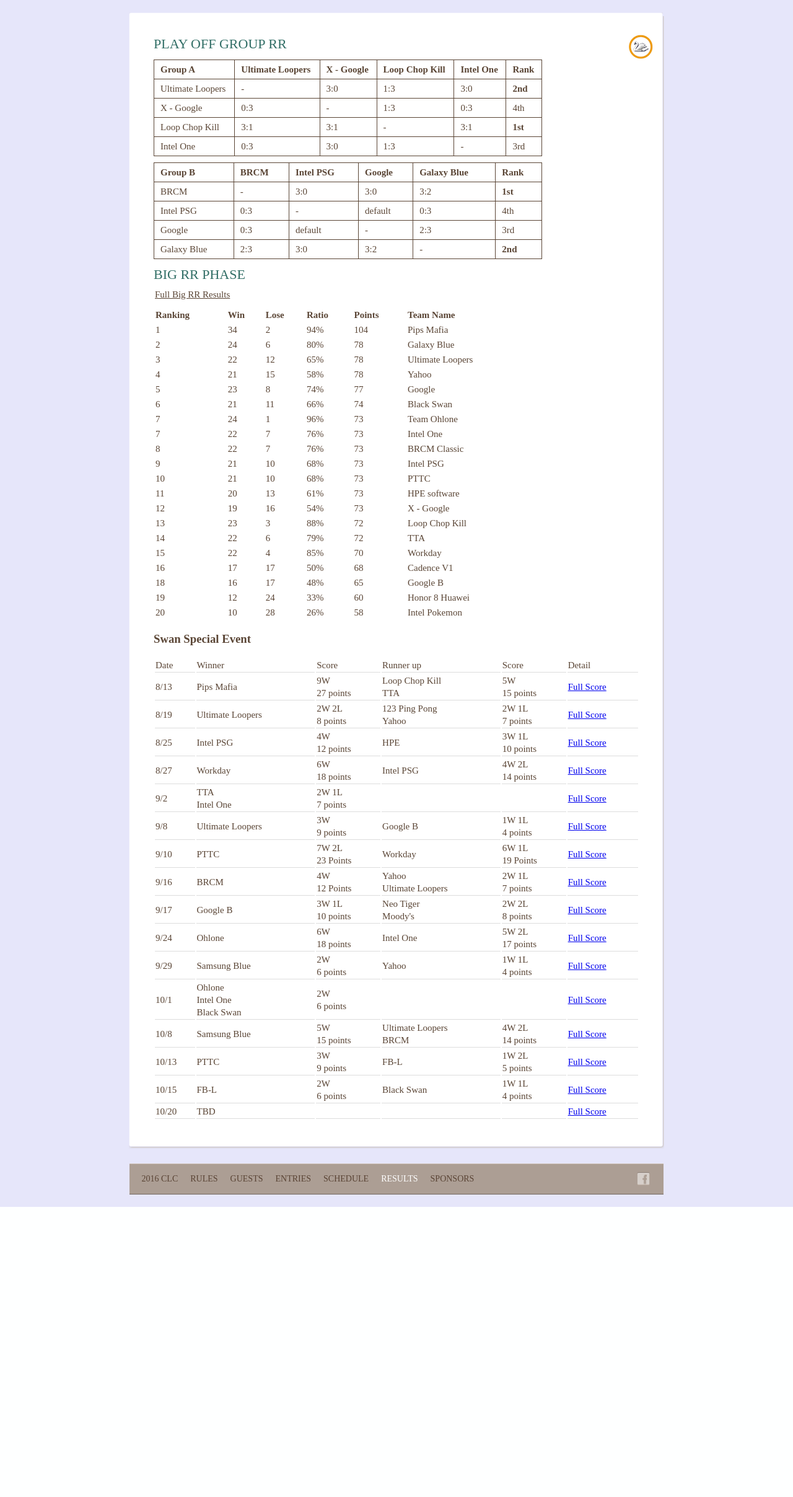
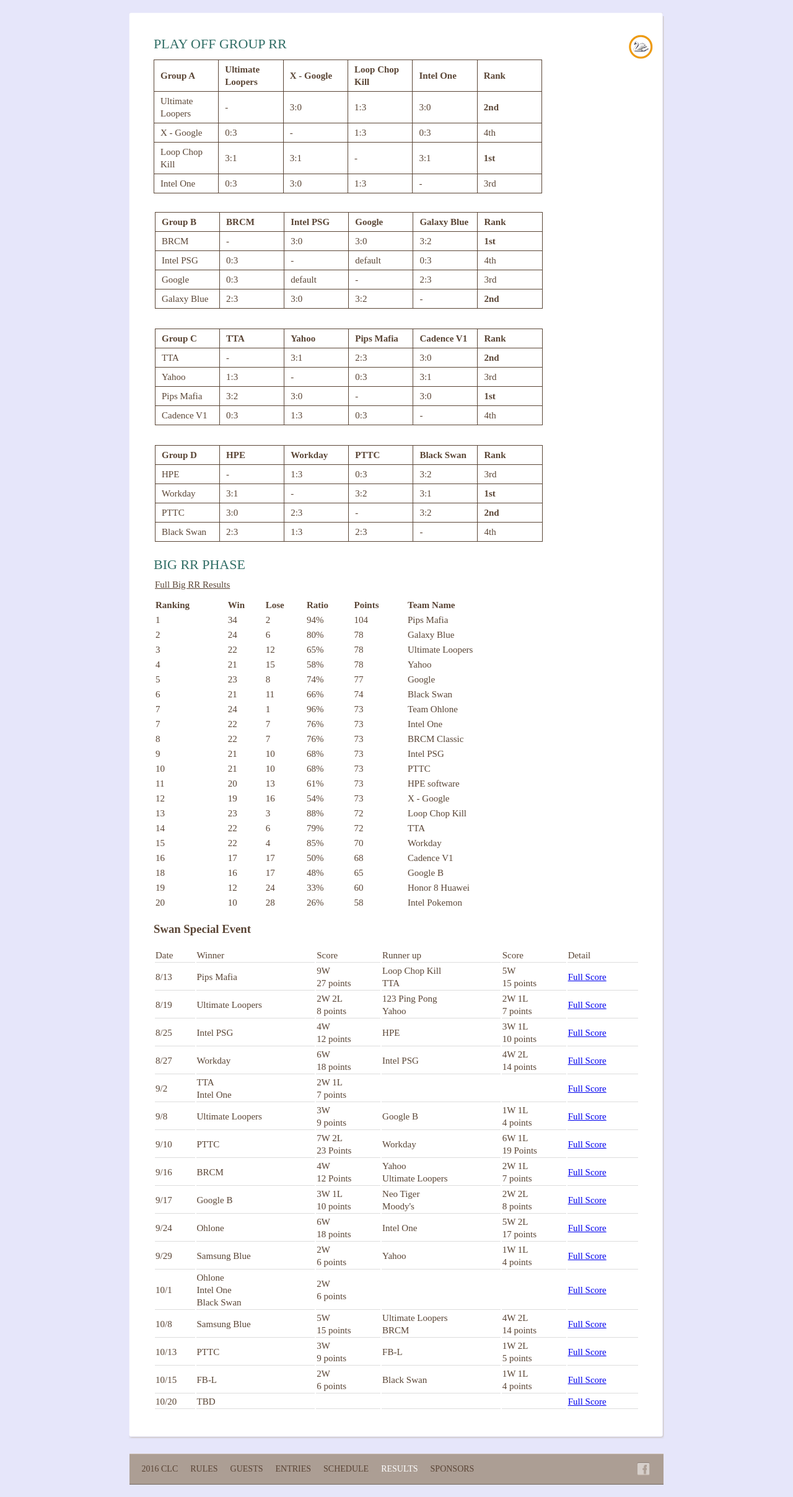
Before and after one commit to ppc-web/ppcweb, a PHP site: page /swan/2016clc/results.html in a window 1280 px wide. Shown: the part 71-2486 px from the top of the page at 62% size. Before the commit the page ends 2018 px from the top, so only its background shows below. Run offline with PHP 8.4, Linux system fonts and the light colour scheme.

Commit message:
update clc schedule and results.

```diff
--- a/web/swan/2016clc/results.html
+++ b/web/swan/2016clc/results.html
@@ -31,7 +31,7 @@
 							</div>
 
 							<h2> Play Off Group RR </h2>
-							<table class="match-table" width="80%">
+							<table class="match-table same-width" width="80%">
 								<tr>
 									<th>Group A</th>
 									<th>Ultimate Loopers</th>
@@ -73,8 +73,8 @@
 									<td>3rd</td>
 								</tr>
 							</table>
-
-							<table class="match-table" width="80%">
+							<p/>
+							<table class="match-table same-width" width="80%">
 								<tr>
 									<th>Group B</th>
 									<th>BRCM</th>
@@ -114,6 +114,94 @@
 									<td>3:2</td>
 									<td> - </td>
 									<td><B>2nd</B></td>
+								</tr>
+							</table>
+							<p/>
+
+							<table class="match-table same-width" width="80%">
+								<tr>
+									<th>Group C</th>
+									<th>TTA</th>
+									<th>Yahoo</th>
+									<th>Pips Mafia</th>
+									<th>Cadence V1</th>
+									<th>Rank</th>
+								</tr>
+								<tr>
+									<td>TTA</td>
+									<td>-</td>
+									<td>3:1</td>
+									<td>2:3</td>
+									<td>3:0</td>
+									<td><b>2nd</b></td>
+								</tr>
+								<tr>
+									<td>Yahoo</td>
+									<td>1:3</td>
+									<td>-</td>
+									<td>0:3</td>
+									<td>3:1</td>
+									<td>3rd</td>
+								</tr>
+								<tr>
+									<td>Pips Mafia</td>
+									<td>3:2</td>
+									<td>3:0</td>
+									<td>-</td>
+									<td>3:0</td>
+									<td><b>1st</b></td>
+								</tr>
+								<tr>
+									<td>Cadence V1</td>
+									<td>0:3</td>
+									<td>1:3</td>
+									<td>0:3</td>
+									<td> - </td>
+									<td>4th</td>
+								</tr>
+							</table>
+							<p/>
+
+							<table class="match-table same-width" width="80%">
+								<tr>
+									<th>Group D</th>
+									<th>HPE</th>
+									<th>Workday</th>
+									<th>PTTC</th>
+									<th>Black Swan</th>
+									<th>Rank</th>
+								</tr>
+								<tr>
+									<td>HPE</td>
+									<td>-</td>
+									<td>1:3</td>
+									<td>0:3</td>
+									<td>3:2</td>
+									<td>3rd</td>
+								</tr>
+								<tr>
+									<td>Workday</td>
+									<td>3:1</td>
+									<td>-</td>
+									<td>3:2</td>
+									<td>3:1</td>
+									<td><B>1st</B></td>
+								</tr>
+								<tr>
+									<td>PTTC</td>
+									<td>3:0</td>
+									<td>2:3</td>
+									<td>-</td>
+									<td>3:2</td>
+									<td><b>2nd</b></td>
+								</tr>
+								<tr>
+									<td>Black Swan</td>
+									<td>2:3</td>
+									<td>1:3</td>
+									<td>2:3</td>
+									<td>-</td>
+									<td>4th</td>
 								</tr>
 							</table>
 
--- a/web/swan/css/style.css
+++ b/web/swan/css/style.css
@@ -647,6 +647,10 @@ table.match-table, .match-table th, .match-table td {
 
 }
 
+table.match-table.same-width td {
+	width: 16%;
+}
+
 table.history-table, .history-table th, .history-table td {
 	padding: 10px 0px;
 	color: #5a4535;
```
Also changed, not shown: web/swan/2016clc/schedule.html (+20 -17 lines).
